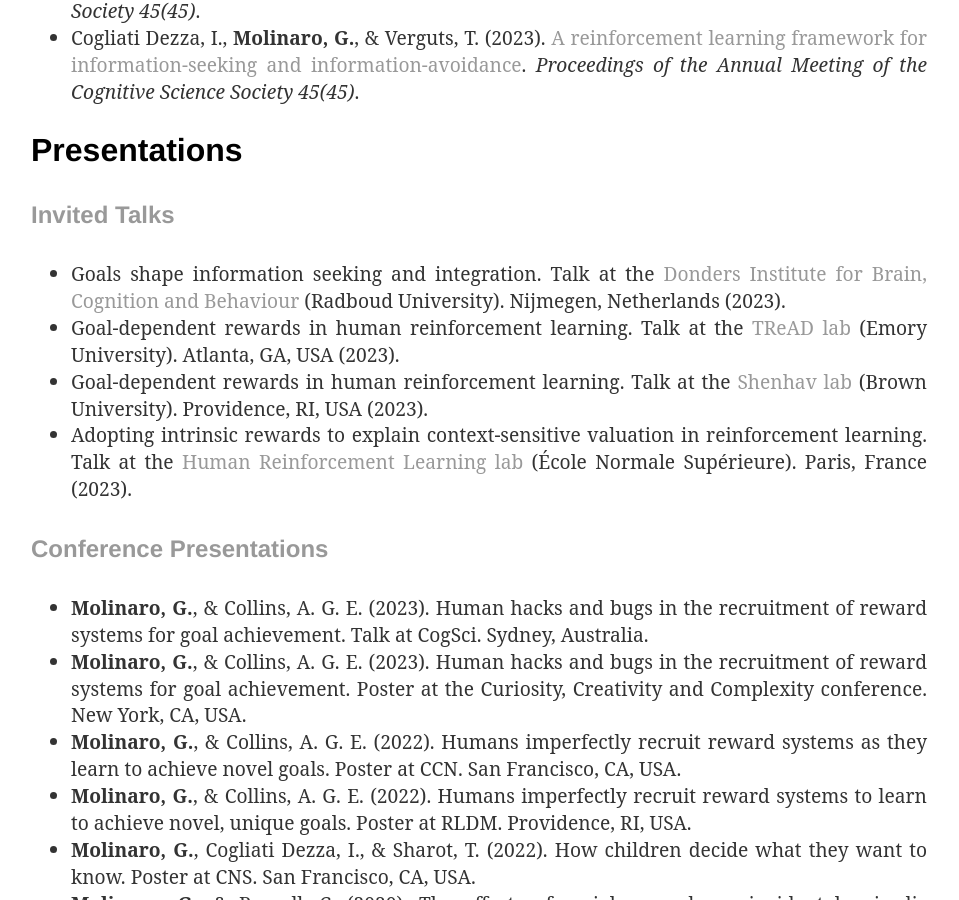
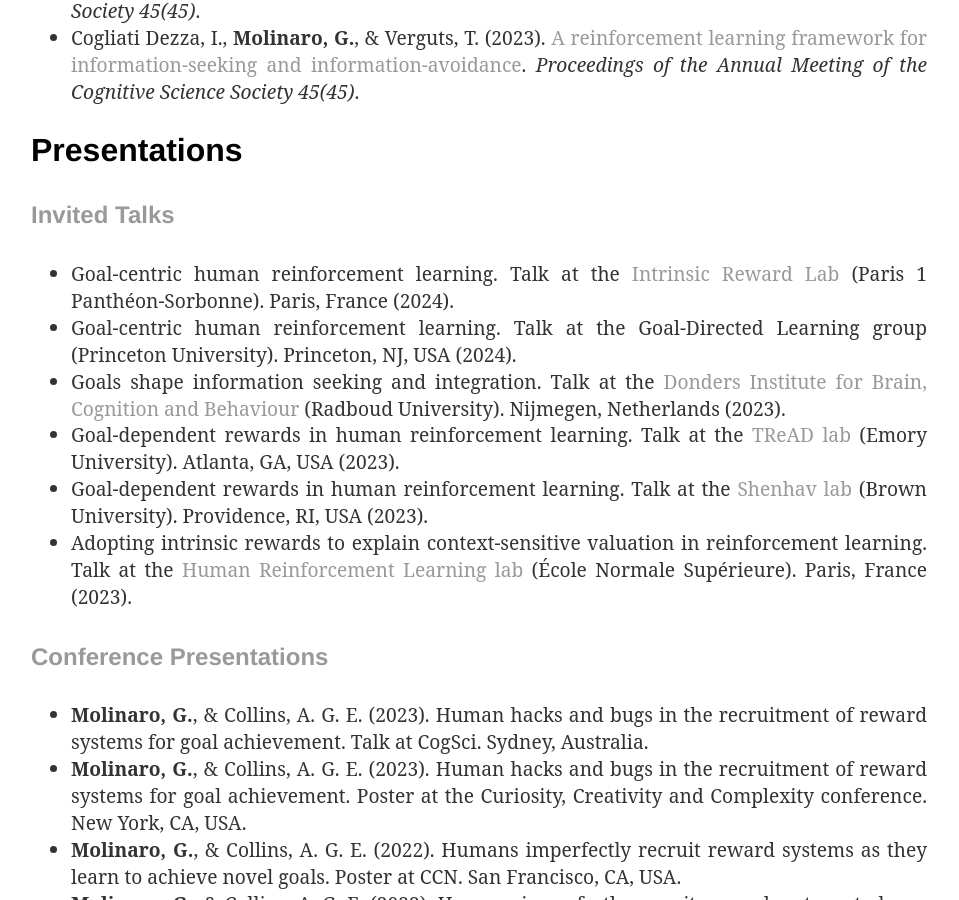
Before and after one commit to gaiamolinaro/gaiamolinaro.github.io, a Jekyll site: the page built from research/index.html, in a window 1280 px wide and 900 px high, scrolled down 450 px. Shown: the whole window, without its empty margins (161-1120 px from the left). Built offline with Jekyll 4.4.1, drawn with Linux system fonts in a browser that asks for light colours; nearby versions of some CDN libraries.

Commit message:
Added PNI and IRL talks

```diff
--- a/research/index.html
+++ b/research/index.html
@@ -36,6 +36,12 @@ title: Research | Gaia Molinaro
     <h2>Presentations</h2>
     <h4>Invited Talks</h4>
     <ul>
+        <li class="p-li">Goal-centric human reinforcement learning.
+            Talk at the <a href="https://bastienblain.weebly.com/intrinsic-reward-lab.html" target="_blank">Intrinsic Reward Lab</a> (Paris 1 Panthéon-Sorbonne). Paris, France (2024).
+            </li>
+        <li class="p-li">Goal-centric human reinforcement learning.
+            Talk at the Goal-Directed Learning group (Princeton University). Princeton, NJ, USA (2024).
+            </li>
         <li class="p-li">Goals shape information seeking and integration.
             Talk at the <a href="https://www.ru.nl/donders/" target="_blank">Donders Institute for Brain, Cognition and Behaviour</a> (Radboud University). Nijmegen, Netherlands (2023).
             </li>
```
